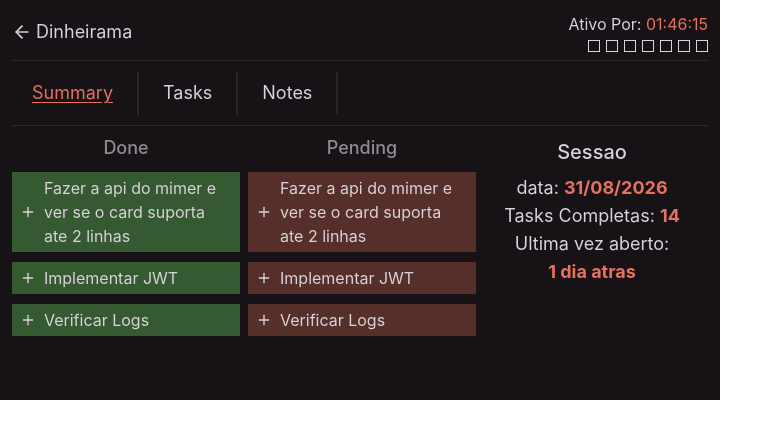
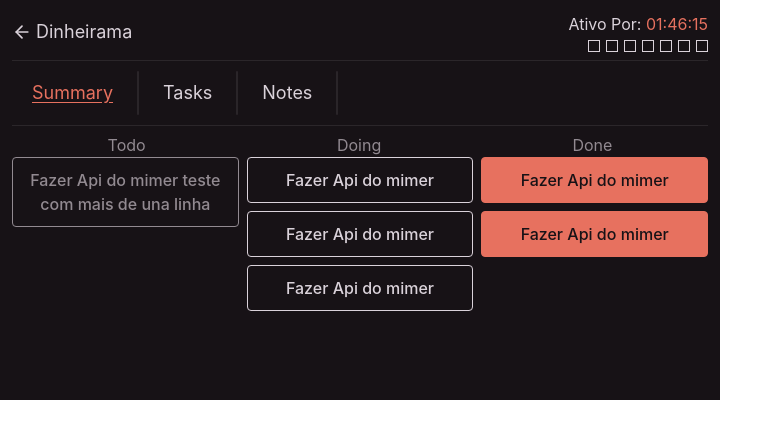
Before and after one commit to retr0lbb/continum, a React (Vite) app: page /project in a window 1280 px wide. Shown: the top 438 px of the page, without its empty margins (0-783 px from the left). Built offline with nearby package versions, Linux system fonts and the light colour scheme.

Commit message:
feat: add tasks tab

```diff
--- /dev/null
+++ b/src/components/tabs/tasks-tab.tsx
@@ -0,0 +1,56 @@
+import { tv } from "tailwind-variants"
+
+export function TasksTab(){
+    return (
+        <div className="w-full h-full flex flex-col">
+            <div className="w-full flex items-center justify-around" >
+                <p className="text-muted-text">Todo</p>
+                <p className="text-muted-text">Doing</p>
+                <p className="text-muted-text">Done</p>
+            </div>
+
+            <div className="flex flex-1 gap-2">
+                <div className="flex flex-col w-full overflow-y-auto gap-2">
+                    <TaskCard status="todo" text="Fazer Api do mimer teste com mais de una linha" />
+                </div>
+                <div className="flex flex-col w-full overflow-y-auto gap-2">
+                    <TaskCard status="doing" text="Fazer Api do mimer" />
+                    <TaskCard status="doing" text="Fazer Api do mimer" />
+                    <TaskCard status="doing" text="Fazer Api do mimer" />
+
+                </div>
+                <div className="flex flex-col w-full overflow-y-auto gap-2">
+                    <TaskCard status="done" text="Fazer Api do mimer" />
+                    <TaskCard status="done" text="Fazer Api do mimer" />
+                </div>
+            </div>
+        </div>
+
+    )
+}
+
+
+interface TaskCardProps{
+    text: string,
+    status: "todo" | "doing" | "done",
+    selected?: boolean,
+    className?: string
+}
+const taskCardVariants = tv({
+    base: "p-2.5 flex items-center justify-center overflow-hidden w-full rounded-sm text-center cursor-pointer font-medium select-none",
+    variants: {
+        status: {
+            todo: "border border-muted-text text-muted-text hover:text-accent hover:border-accent transition-all",
+            doing: "border border-main-text text-main-text hover:text-accent hover:border-accent transition-all",
+            done: "text-background-main select-none border bg-accent border-accent hover:text-accent hover:border-accent hover:bg-background-main transition-all"
+        }
+    }
+})
+
+export function TaskCard(props: TaskCardProps){
+    return(
+        <p className={taskCardVariants({className: props.className, status: props.status})}>
+            {props.text}
+        </p>
+    )
+}
--- a/src/routes/pages/mainPage.tsx
+++ b/src/routes/pages/mainPage.tsx
@@ -2,6 +2,7 @@
 import { WeeklySquares } from "../../components/weekly-squares";
 import { Tab, TabSwitcher } from "../../components/tabSwitcher";
 import { SummaryTab } from "../../components/tabs/summary-tab";
+import { TasksTab } from "../../components/tabs/tasks-tab";
 
 
 export function MainPage(){
@@ -28,7 +29,8 @@
 
         <div className="w-full h-px bg-main-text/10"/>
 
-        <SummaryTab />
+        {/* <SummaryTab /> */}
+        <TasksTab />
 
     </main>
 }
```
